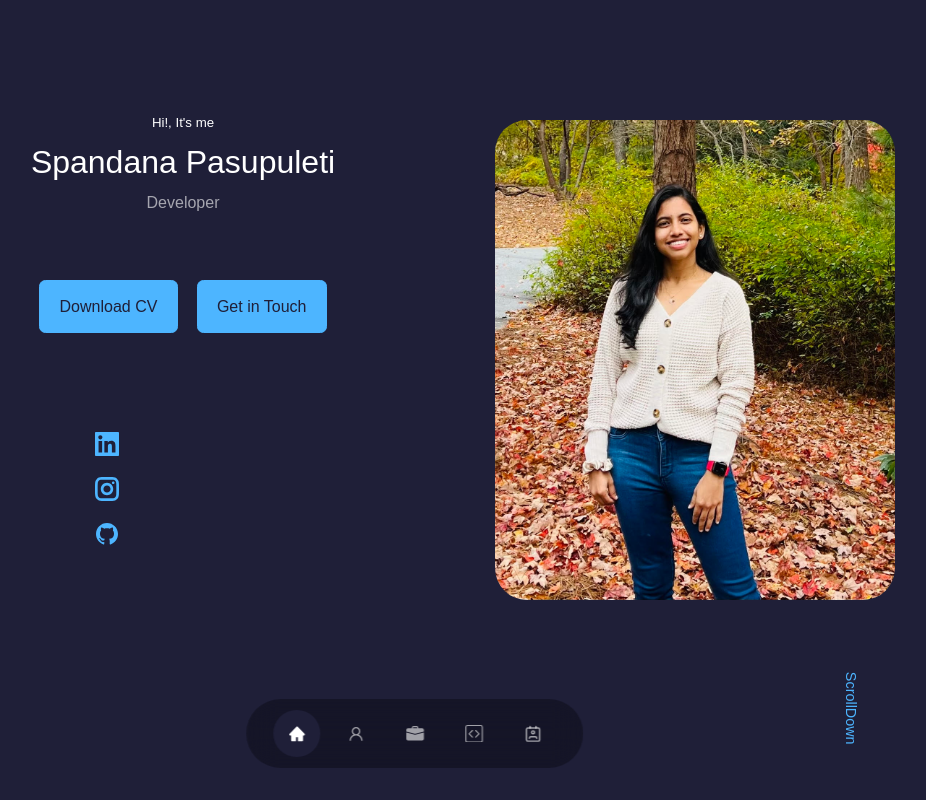
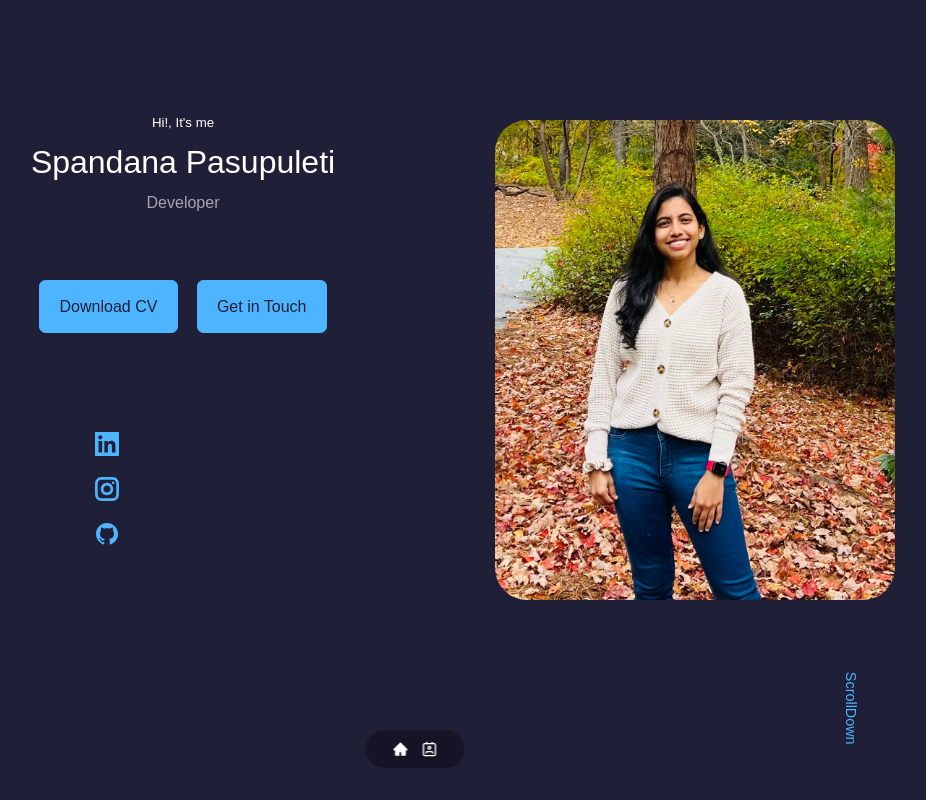
Before and after one commit to spandana2535/Portifolio, a React (Create React App) app: page /contact in a window 1280 px wide. Shown: the top 800 px of the page, without its empty margins (225-1151 px from the left). Built offline with nearby package versions, Linux system fonts and the light colour scheme.

Commit message:
Router Module Included

```diff
--- a/package.json
+++ b/package.json
@@ -11,6 +11,7 @@
     "react-dom": "^18.2.0",
     "react-icons": "^4.9.0",
     "react-perfect-scrollbar": "^1.5.8",
+    "react-router-dom": "^6.14.0",
     "react-scripts": "5.0.1",
     "web-vitals": "^2.1.4"
   },
--- a/src/App.jsx
+++ b/src/App.jsx
@@ -1,4 +1,5 @@
 import React from 'react';
+// import { BrowserRouter as Router, Route, Switch } from 'react-router-dom';
 import Header from './Components/Header/Header';
 import Nav from './Components/Nav/Nav';
 import About from './Components/About/About';
--- a/src/Components/Nav/Nav.jsx
+++ b/src/Components/Nav/Nav.jsx
@@ -1,20 +1,40 @@
 import React, { useState } from 'react';
+import { BrowserRouter as Router, Route } from 'react-router-dom';
 import './nav.css';
 import { AiFillHome } from 'react-icons/ai'
 import { AiOutlineUser } from 'react-icons/ai'
 import { BsBriefcaseFill } from 'react-icons/bs'
 import { LuContact } from 'react-icons/lu';
 import {BsCodeSquare} from 'react-icons/bs'
+import Header from '../Header/Header';
+import About from '../About/About';
+import Experience from '../Experience/Experience';
+import Portfolio from '../Portfolio/Portfolio';
+import Contact from '../Contact/Contact';
 
 const Nav = () => {
   const [activeNav, setActiveNav] = useState('#');
   return (
     <nav>
-      <a href="#" onClick={() => setActiveNav('#')} className={activeNav === '#' ? 'active' : ''}><AiFillHome /></a>
-      <a href="#about" onClick={() => setActiveNav('#about')} className={activeNav === '#about' ? 'active' : ''}><AiOutlineUser /></a>
-      <a href="#experience" onClick={() => setActiveNav('#experience')} className={activeNav === '#experience' ? 'active' : ''}><BsBriefcaseFill /></a>
-      <a href="#portfolio" onClick={() => setActiveNav('#portifolio')} className={activeNav === '#portfolio' ? 'active' : ''}><BsCodeSquare /></a>
-      <a href="#contact" onClick={() => setActiveNav('#contact')} className={activeNav === '#contact' ? 'active' : ''}><LuContact /></a>
+      <Router>
+        {/* <Switch> */}
+          <Route path='/' Component={Header} onClick={() => setActiveNav('/')} className={activeNav === '/' ? 'active' : ''}>
+          <AiFillHome />
+          </Route>
+          <Route path='/about' Component={About} onClick={() => setActiveNav('/about')} className={activeNav === '/about' ? 'active' : ''}>
+          <AiOutlineUser />
+          </Route>
+          <Route path='/experience' Component={Experience} onClick={() => setActiveNav('/experience')} className={activeNav === '/experience' ? 'active' : ''}>
+          <BsBriefcaseFill />
+          </Route>
+          <Route path='/portfolio' Component={Portfolio} onClick={() => setActiveNav('/portfolio')} className={activeNav === '/portfolio' ? 'active' : ''}>
+          <BsCodeSquare />
+          </Route>
+          <Route path='/contact' Component={Contact} onClick={() => setActiveNav('/contact')} className={activeNav === '/contact' ? 'active' : ''}>
+          <LuContact />
+          </Route>
+        {/* </Switch> */}
+      </Router>
     </nav>
   )
 }
```
Also changed, not shown: 1 other file (tests, documents, lock files or other folders).
